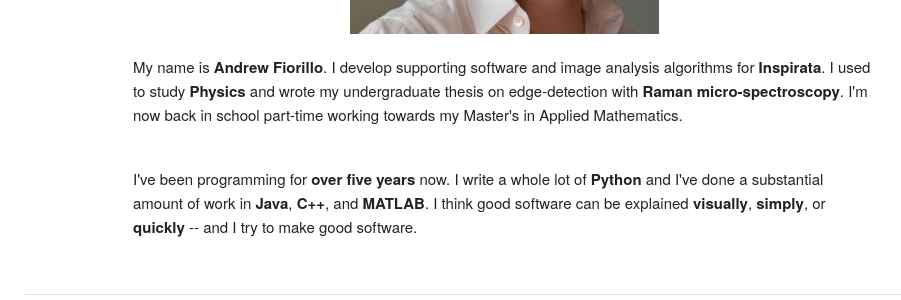
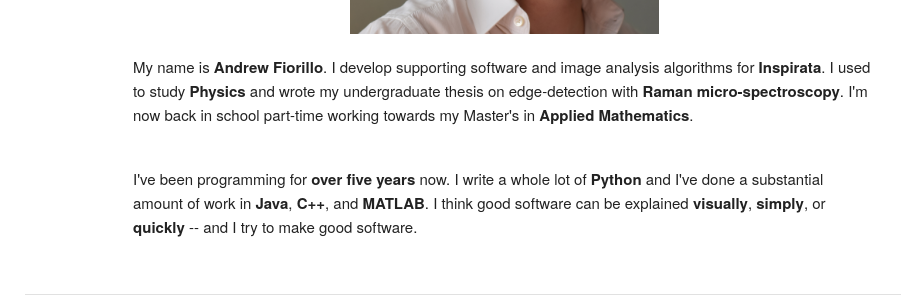
Before and after one commit to afiorillo/andrewmfiorillo.github.io, a Jekyll site: the page built from about.html, in a window 1280 px wide. Shown: the part 353-653 px from the top of the page, without its empty margins (135-1036 px from the left). Built offline with Jekyll 4.4.1, drawn with Linux system fonts in a browser that asks for light colours; nearby versions of some CDN libraries; some web fonts are replaced.

```diff
--- a/about.html
+++ b/about.html
@@ -9,7 +9,7 @@ permalink: /about
   My name is <b>Andrew Fiorillo</b>.
   I develop supporting software and image analysis algorithms for <b>Inspirata</b>.
   I used to study <b>Physics</b> and wrote my undergraduate thesis on edge-detection with <b>Raman micro-spectroscopy</b>.
-  I'm now back in school part-time working towards my Master's in Applied Mathematics.
+  I'm now back in school part-time working towards my Master's in <b>Applied Mathematics</b>.
 </p>
 
 <p class="bio-body">
```
